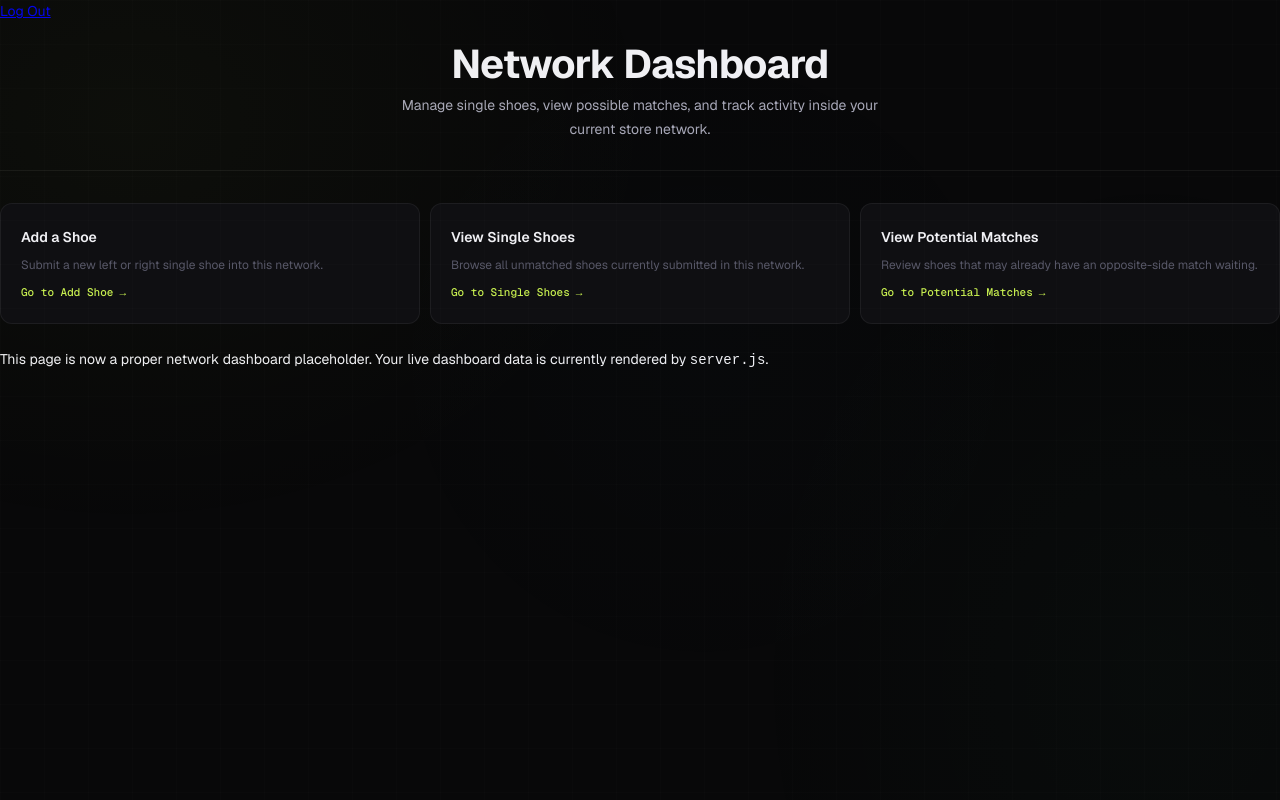
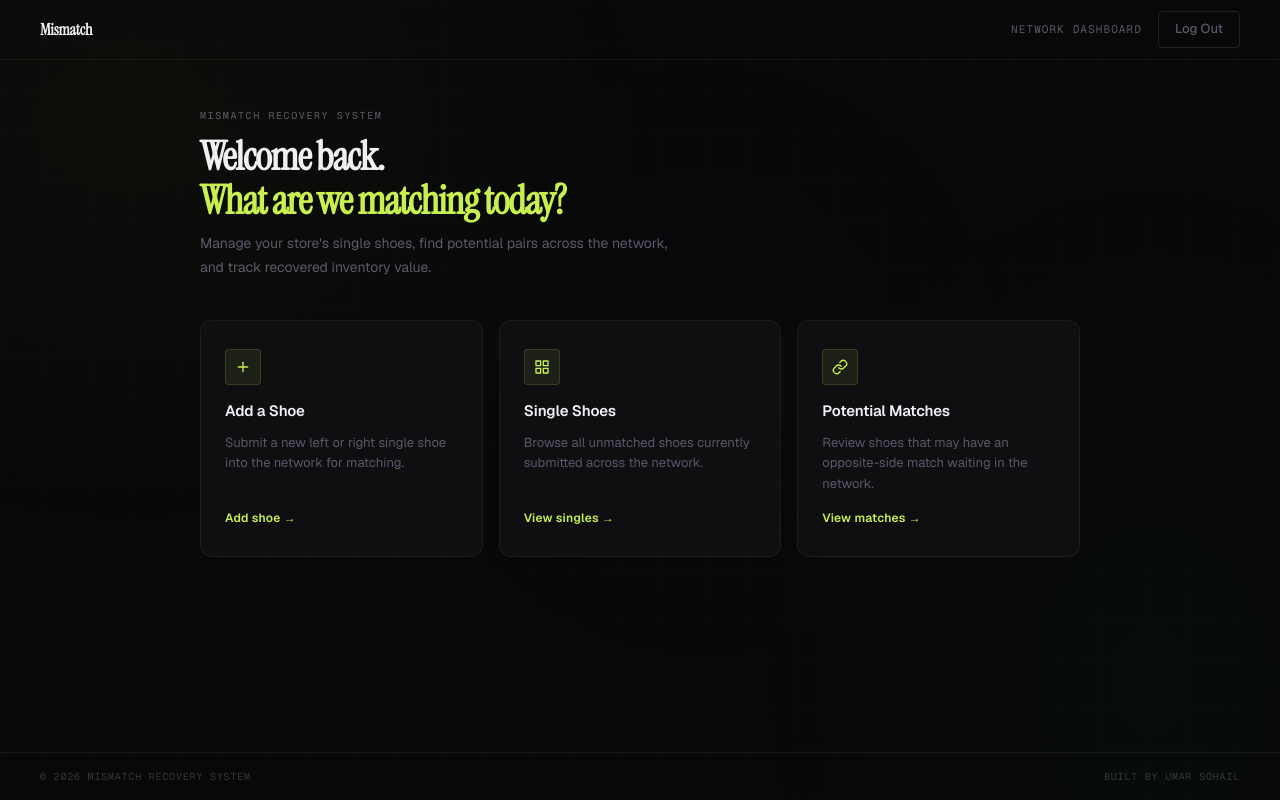
Before and after one commit to Usohail1-source/single-shoe-match-system, a website: page views/network-home.html in a window 1280 px wide. Drawn offline with nearby package versions, Linux system fonts and the light colour scheme.

```diff
--- a/views/network-home.html
+++ b/views/network-home.html
@@ -1,49 +1,177 @@
 <!DOCTYPE html>
-<html>
+<html lang="en">
 <head>
-    <title>Network Dashboard</title>
-    <link rel="stylesheet" href="/css/style.css">
+  <meta charset="UTF-8">
+  <meta name="viewport" content="width=device-width, initial-scale=1.0">
+  <title>Dashboard — Mismatch</title>
+  <link rel="stylesheet" href="/css/style.css">
+  <style>
+    * { box-sizing: border-box; margin: 0; padding: 0; }
+    body { min-height: 100vh; background: var(--bg); display: flex; flex-direction: column; }
+
+    /* ── Nav ── */
+    .dash-nav {
+      display: flex; align-items: center; justify-content: space-between;
+      padding: 0 40px; height: 60px;
+      border-bottom: 1px solid var(--border);
+      flex-shrink: 0;
+    }
+    .dash-nav-brand {
+      font-family: var(--font-display); font-size: 16px; font-weight: 700;
+      color: var(--text-primary); letter-spacing: -0.01em;
+    }
+    .dash-nav-right { display: flex; align-items: center; gap: 16px; }
+    .dash-nav-store {
+      font-family: var(--font-mono); font-size: 11px; letter-spacing: 0.1em;
+      text-transform: uppercase; color: var(--text-muted);
+    }
+    .dash-logout {
+      font-family: var(--font-body); font-size: 13px; font-weight: 500;
+      color: var(--text-muted); text-decoration: none;
+      padding: 7px 16px; border-radius: var(--radius-xs);
+      border: 1px solid var(--border-2); transition: all 0.15s;
+    }
+    .dash-logout:hover { color: var(--text-primary); border-color: var(--border-3); background: var(--surface); }
+
+    /* ── Body ── */
+    .dash-body { flex: 1; padding: 48px 40px; max-width: 960px; width: 100%; margin: 0 auto; }
+
+    /* ── Header ── */
+    .dash-header { margin-bottom: 40px; }
+    .dash-header-tag {
+      font-family: var(--font-mono); font-size: 10px; letter-spacing: 0.16em;
+      text-transform: uppercase; color: var(--text-muted); margin-bottom: 10px;
+    }
+    .dash-header h1 {
+      font-family: var(--font-display); font-size: clamp(28px, 4vw, 40px);
+      font-weight: 700; letter-spacing: -0.03em;
+      color: var(--text-primary); line-height: 1.1;
+    }
+    .dash-header h1 span { color: var(--accent); }
+    .dash-header p {
+      font-size: 14px; color: var(--text-muted);
+      line-height: 1.7; margin-top: 10px; max-width: 480px;
+    }
+
+    /* ── Cards ── */
+    .dash-grid {
+      display: grid; grid-template-columns: repeat(3, 1fr);
+      gap: 16px; margin-bottom: 40px;
+    }
+    @media (max-width: 720px) { .dash-grid { grid-template-columns: 1fr; } }
+
+    .dash-card {
+      background: var(--surface); border: 1px solid var(--border);
+      border-radius: var(--radius-md); padding: 28px 24px;
+      display: flex; flex-direction: column; gap: 10px;
+      text-decoration: none; color: inherit;
+      transition: all 0.15s;
+      position: relative; overflow: hidden;
+    }
+    .dash-card::before {
+      content: ''; position: absolute; top: 0; left: 0; right: 0; height: 2px;
+      background: var(--accent); opacity: 0; transition: opacity 0.15s;
+    }
+    .dash-card:hover {
+      border-color: var(--border-3);
+      transform: translateY(-2px);
+      box-shadow: 0 8px 28px rgba(0,0,0,0.12);
+    }
+    .dash-card:hover::before { opacity: 1; }
+
+    .dash-card-icon {
+      width: 36px; height: 36px; border-radius: var(--radius-xs);
+      background: rgba(200,240,80,0.08); border: 1px solid rgba(200,240,80,0.15);
+      display: flex; align-items: center; justify-content: center;
+      margin-bottom: 4px;
+    }
+    .dash-card h3 {
+      font-family: var(--font-body); font-size: 15px; font-weight: 600;
+      color: var(--text-primary); letter-spacing: -0.01em;
+    }
+    .dash-card p {
+      font-size: 13px; color: var(--text-muted); line-height: 1.6; flex: 1;
+    }
+    .dash-card-cta {
+      font-size: 12px; font-weight: 600; color: var(--accent);
+      letter-spacing: 0.02em; margin-top: 4px;
+    }
+
+    /* ── Footer ── */
+    .dash-footer {
+      border-top: 1px solid var(--border); padding: 0 40px; height: 48px;
+      display: flex; align-items: center; justify-content: space-between;
+      flex-shrink: 0;
+    }
+    .dash-footer p {
+      font-family: var(--font-mono); font-size: 10px; letter-spacing: 0.08em;
+      text-transform: uppercase; color: var(--text-faint);
+    }
+  </style>
 </head>
 <body>
 
-    <div class="container">
-        <div style="margin-bottom: 20px;">
-            <a href="/logout">Log Out</a>
+  <nav class="dash-nav">
+    <div class="dash-nav-brand">Mismatch</div>
+    <div class="dash-nav-right">
+      <span class="dash-nav-store">Network Dashboard</span>
+      <a href="/logout" class="dash-logout">Log Out</a>
+    </div>
+  </nav>
+
+  <div class="dash-body">
+
+    <div class="dash-header">
+      <div class="dash-header-tag">Mismatch Recovery System</div>
+      <h1>Welcome back.<br><span>What are we matching today?</span></h1>
+      <p>Manage your store's single shoes, find potential pairs across the network, and track recovered inventory value.</p>
+    </div>
+
+    <div class="dash-grid">
+
+      <a href="/add" class="dash-card">
+        <div class="dash-card-icon">
+          <svg width="16" height="16" viewBox="0 0 24 24" fill="none" stroke="var(--accent)" stroke-width="2" stroke-linecap="round" stroke-linejoin="round">
+            <line x1="12" y1="5" x2="12" y2="19"/><line x1="5" y1="12" x2="19" y2="12"/>
+          </svg>
         </div>
+        <h3>Add a Shoe</h3>
+        <p>Submit a new left or right single shoe into the network for matching.</p>
+        <div class="dash-card-cta">Add shoe →</div>
+      </a>
 
-        <div class="hero">
-            <h1>Network Dashboard</h1>
-            <p>
-                Manage single shoes, view possible matches, and track activity
-                inside your current store network.
-            </p>
+      <a href="/unmatched" class="dash-card">
+        <div class="dash-card-icon">
+          <svg width="16" height="16" viewBox="0 0 24 24" fill="none" stroke="var(--accent)" stroke-width="2" stroke-linecap="round" stroke-linejoin="round">
+            <rect x="3" y="3" width="7" height="7"/><rect x="14" y="3" width="7" height="7"/>
+            <rect x="14" y="14" width="7" height="7"/><rect x="3" y="14" width="7" height="7"/>
+          </svg>
         </div>
+        <h3>Single Shoes</h3>
+        <p>Browse all unmatched shoes currently submitted across the network.</p>
+        <div class="dash-card-cta">View singles →</div>
+      </a>
 
-        <div class="dashboard-grid">
-            <div class="dashboard-card">
-                <h3>Add a Shoe</h3>
-                <p>Submit a new left or right single shoe into this network.</p>
-                <a href="/add">Go to Add Shoe</a>
-            </div>
+      <a href="/potential-matches" class="dash-card">
+        <div class="dash-card-icon">
+          <svg width="16" height="16" viewBox="0 0 24 24" fill="none" stroke="var(--accent)" stroke-width="2" stroke-linecap="round" stroke-linejoin="round">
+            <path d="M10 13a5 5 0 007.54.54l3-3a5 5 0 00-7.07-7.07l-1.72 1.71"/>
+            <path d="M14 11a5 5 0 00-7.54-.54l-3 3a5 5 0 007.07 7.07l1.71-1.71"/>
+          </svg>
+        </div>
+        <h3>Potential Matches</h3>
+        <p>Review shoes that may have an opposite-side match waiting in the network.</p>
+        <div class="dash-card-cta">View matches →</div>
+      </a>
 
-            <div class="dashboard-card">
-                <h3>View Single Shoes</h3>
-                <p>Browse all unmatched shoes currently submitted in this network.</p>
-                <a href="/unmatched">Go to Single Shoes</a>
-            </div>
+    </div>
 
-            <div class="dashboard-card">
-                <h3>View Potential Matches</h3>
-                <p>Review shoes that may already have an opposite-side match waiting.</p>
-                <a href="/potential-matches">Go to Potential Matches</a>
-            </div>
-        </div>
+  </div>
 
-        <p class="small-note">
-            This page is now a proper network dashboard placeholder. Your live dashboard data
-            is currently rendered by <code>server.js</code>.
-        </p>
-    </div>
+  <footer class="dash-footer">
+    <p>© 2026 Mismatch Recovery System</p>
+    <p>Built by Umar Sohail</p>
+  </footer>
 
 </body>
 </html>
```
